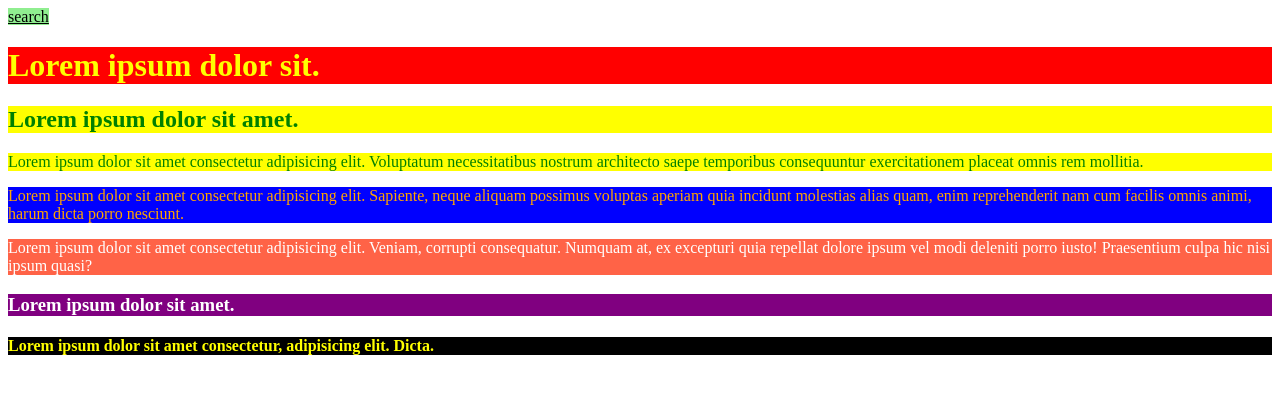
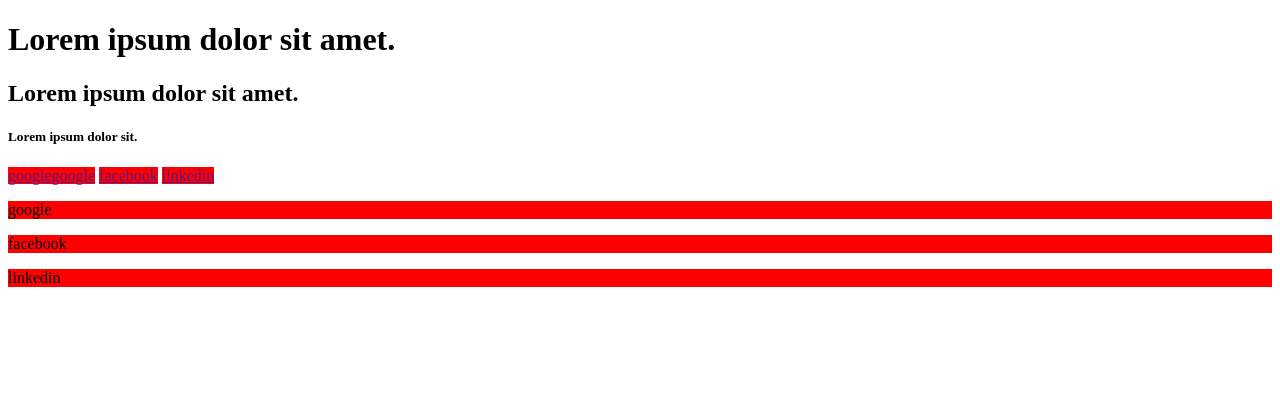
Before and after one commit to biigii/october2023project2, a plain HTML site: page index.html in a window 1280 px wide. Drawn offline with Linux system fonts and the light colour scheme.

Commit message:
introduction to block and inline elements

```diff
--- a/index.html
+++ b/index.html
@@ -1,47 +1,26 @@
 <!DOCTYPE html>
 <html lang="en">
-
 <head>
   <meta charset="UTF-8">
-  <meta
-    name="viewport"
-    content="width=device-width, initial-scale=1.0"
-  >
-  <title>project 2</title>
-  <link
-    rel="stylesheet"
-    href="./styles.css"
-  >
+  <meta name="viewport" content="width=device-width, initial-scale=1.0">
+  <title>Document</title>
+  <link rel="stylesheet" href="./styles.css">
 </head>
+<body>
+  <h1>Lorem ipsum dolor sit amet.</h1>
+  <h2>Lorem ipsum dolor sit amet.</h2>
+  <h5>Lorem ipsum dolor sit.</h5>
+  <!-- <p>Lorem, ipsum dolor.</p>
+  <p>Lorem ipsum dolor, sit amet consectetur adipisicing elit. Numquam quis at, dolor perspiciatis incidunt repudiandae eveniet explicabo neque eaque corrupti.</p> -->
 
-<body>
-  <a
-    href="https://www.google.com"
-    class="google-link"
-    id="link"
-  >search</a>
+  <!--  we call <a> inline elements -->
+  <a href="">googlegoogle</a>
+  <a href="">facebook</a>
+  <a href="">linkedin</a>
 
-  <h1
-    class="heading"
-    id="heading"
-  >Lorem ipsum dolor sit.</h1>
-
-  <h2 class="first-paragraph">Lorem ipsum dolor sit amet.</h2>
-
-  <!-- class selector  -->
-  <p class="first-paragraph">Lorem ipsum dolor sit amet consectetur adipisicing elit. Voluptatum necessitatibus nostrum architecto saepe temporibus consequuntur exercitationem placeat omnis rem mollitia.</p>
-  <p class="text">Lorem ipsum dolor sit amet consectetur adipisicing elit. Sapiente, neque aliquam possimus voluptas aperiam quia incidunt molestias alias quam, enim reprehenderit nam cum facilis omnis animi, harum dicta porro nesciunt.</p>
-  <p class="last">Lorem ipsum dolor sit amet consectetur adipisicing elit. Veniam, corrupti consequatur. Numquam at, ex excepturi quia repellat dolore ipsum vel modi deleniti porro iusto! Praesentium culpa hic nisi ipsum quasi?</p>
-
-  <!-- id selector -->
-  <h3 id="text" class="one-text">Lorem ipsum dolor sit amet.</h3>
-
-
-  <!--  id selectors must be unique -->
-  <!-- <h3 id="text">Lorem, ipsum.</h3>
-  <p id="text">Lorem ipsum dolor sit amet consectetur adipisicing elit. Voluptatum culpa necessitatibus laudantium consectetur, ut ipsum velit quod expedita dolore, consequatur modi excepturi veniam dolor illo corrupti perferendis? Itaque, repellendus commodi.</p> -->
-
-  <h4 id="another-block">Lorem ipsum dolor sit amet consectetur, adipisicing elit. Dicta.</h4>
+  <!-- a <p> is something we call block element -->
+  <p>google</p>
+  <p>facebook</p>
+  <p>linkedin</p>
 </body>
-
 </html>
--- a/styles.css
+++ b/styles.css
@@ -1,66 +1,7 @@
-/* h1 {
-  color: red;
-} */
-
-/* body {
-  background-color: lightpink;
-} */
-
-/* type selectors */
-/* p {
-  background-color: yellow;
-} */
-
-/* h1 {
-  color: red;
-} */
-
-/* .heading {
-  color: red;
-} */
-
-/* p {
-  background-color: yellow;
-} */
-
-/* this styles only element which has this class */
-.first-paragraph {
-  background-color: yellow;
-  color: green;
-}
-
-.text {
-  color: orange;
-  background-color: blue;
-}
-
-.last {
-  background-color: tomato;
-  color: white;
-}
-
-#text {
-  background-color: purple;
-  color: white;
-}
-
-#another-block {
-  color: yellow;
-  background-color: black;
-}
-
-.google-link {
-  color: black;
-}
-
-#link {
-  background-color: lightgreen;
-}
-
-.heading {
+a {
   background-color: red;
 }
 
-#heading {
-  color: yellow;
+p {
+  background-color: red;
 }
```
